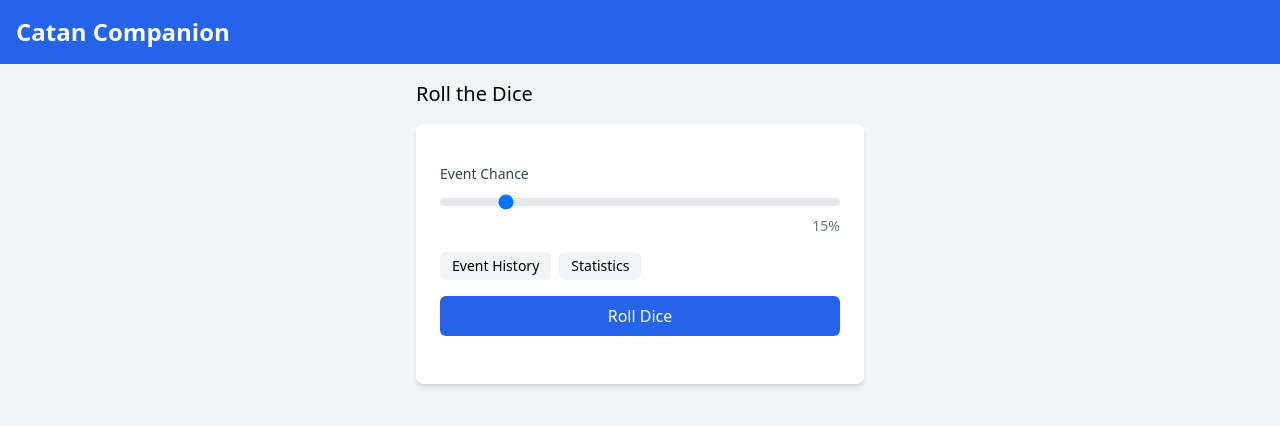
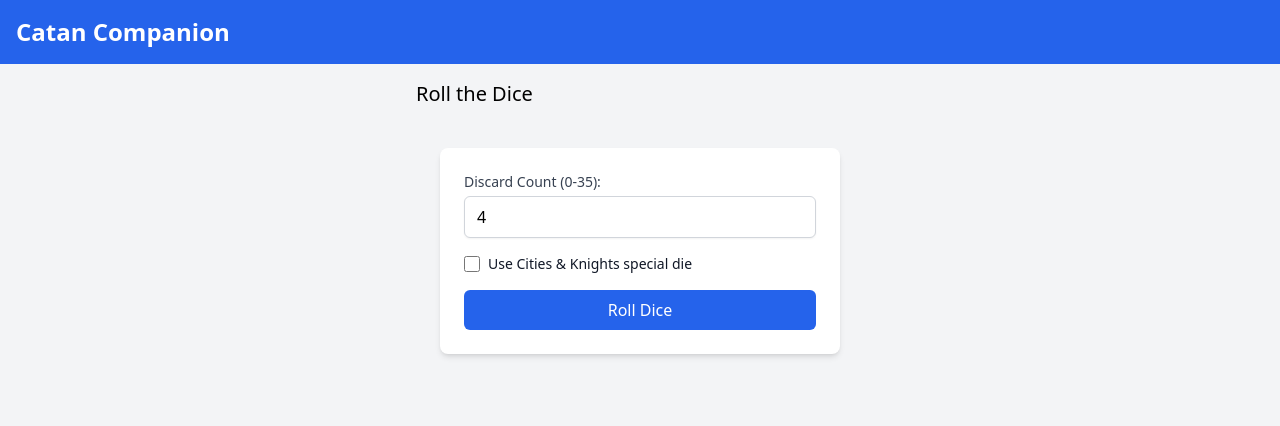
Before and after one commit to Moukt4r/catan-companion, a Next.js app: page / in a window 1280 px wide. Shown: the top 426 px of the page. Built offline with nearby package versions, Linux system fonts and the light colour scheme.

Commit message:
Complete DiceRoller integration with barbarian tracking

```diff
--- a/components/DiceRoller.tsx
+++ b/components/DiceRoller.tsx
@@ -1,26 +1,24 @@
 import React, { useState, useCallback } from 'react';
 import { DiceRoller as DiceRollerUtil } from '../utils/diceRoller';
 import { EventSystem } from '../utils/eventSystem';
+import { BarbarianTracker } from '../utils/barbarianTracker';
 import { DiceDisplay } from './DiceDisplay';
 import { EventDisplay } from './EventDisplay';
-import { EventHistory } from './EventHistory';
-import { EventStats } from './EventStats';
+import { BarbarianTrack } from './BarbarianTrack';
+import type { DiceRoll } from '../types/diceTypes';
 import type { GameEvent } from '../types/eventTypes';
-
-const AUTO_DISMISS_DURATION = 5000; // 5 seconds
 
 export const DiceRoller: React.FC = () => {
   const [diceRoller] = useState(() => new DiceRollerUtil());
   const [eventSystem] = useState(() => new EventSystem());
-  const [currentRoll, setCurrentRoll] = useState(null);
-  const [activeEvents, setActiveEvents] = useState<GameEvent[]>([]);
-  const [showHistory, setShowHistory] = useState(false);
-  const [showStats, setShowStats] = useState(false);
+  const [barbarianTracker] = useState(() => new BarbarianTracker());
+  const [currentRoll, setCurrentRoll] = useState<DiceRoll | null>(null);
+  const [currentEvent, setCurrentEvent] = useState<GameEvent | null>(null);
   const [discardCount, setDiscardCount] = useState(4);
   const [useSpecialDie, setUseSpecialDie] = useState(false);
   const [eventChance, setEventChance] = useState(15);
   const [isRolling, setIsRolling] = useState(false);
-  const [isDraggingChance, setIsDraggingChance] = useState(false);
+  const [barbarianState, setBarbarianState] = useState(() => barbarianTracker.getState());
 
   const handleRoll = useCallback(async () => {
     setIsRolling(true);
@@ -31,75 +29,90 @@
 
     const event = eventSystem.checkForEvent();
     if (event) {
-      setActiveEvents(prev => [...prev, event]);
+      setCurrentEvent(event);
+    }
+
+    // Advance barbarian track if special die shows barbarian
+    if (roll.specialDie === 'barbarian') {
+      barbarianTracker.advance();
+      setBarbarianState(barbarianTracker.getState());
     }
 
     setIsRolling(false);
-  }, [diceRoller, eventSystem]);
+  }, [diceRoller, eventSystem, barbarianTracker]);
 
-  const handleEventChanceChange = useCallback((event: React.ChangeEvent<HTMLInputElement>) => {
-    const newChance = parseInt(event.target.value, 10);
-    if (!isNaN(newChance) && newChance >= 0 && newChance <= 100) {
-      setEventChance(newChance);
-      eventSystem.setEventChance(newChance);
+  const handleBarbarianReset = useCallback(() => {
+    barbarianTracker.reset();
+    setBarbarianState(barbarianTracker.getState());
+  }, [barbarianTracker]);
+
+  const handleBarbarianMaxChange = useCallback((max: number) => {
+    barbarianTracker.setMaxProgress(max);
+    setBarbarianState(barbarianTracker.getState());
+  }, [barbarianTracker]);
+
+  const handleSpecialDieToggle = useCallback((event: React.ChangeEvent<HTMLInputElement>) => {
+    const newValue = event.target.checked;
+    setUseSpecialDie(newValue);
+    diceRoller.setUseSpecialDie(newValue);
+  }, [diceRoller]);
+
+  const handleDiscardChange = useCallback((event: React.ChangeEvent<HTMLInputElement>) => {
+    const newCount = parseInt(event.target.value, 10);
+    if (!isNaN(newCount) && newCount >= 0 && newCount < 36) {
+      setDiscardCount(newCount);
+      diceRoller.setDiscardCount(newCount);
     }
-  }, [eventSystem]);
+  }, [diceRoller]);
 
   return (
-    <div className="p-6 bg-white rounded-lg shadow-md">
-      {/* Active Events */}
-      <div className="space-y-2 mb-4">
-        {activeEvents.map(event => (
-          <EventDisplay
-            key={`${event.id}-${Date.now()}`}
-            event={event}
-            onClose={() => setActiveEvents(prev => prev.filter(e => e.id !== event.id))}
-            autoDismissAfter={AUTO_DISMISS_DURATION}
-          />
-        ))}
-      </div>
+    <div className="p-6 space-y-6">
+      {/* Barbarian Track */}
+      {useSpecialDie && (
+        <BarbarianTrack
+          state={barbarianState}
+          onReset={handleBarbarianReset}
+          onConfigureMax={handleBarbarianMaxChange}
+        />
+      )}
 
-      {/* Controls */}
-      <div className="mb-6 space-y-4">
-        <div>
-          <label htmlFor="eventChance" className="block text-sm font-medium text-gray-700 mb-1">
-            Event Chance
-          </label>
-          <div className="relative">
+      {/* Event Display */}
+      {currentEvent && (
+        <EventDisplay
+          event={currentEvent}
+          onClose={() => setCurrentEvent(null)}
+        />
+      )}
+
+      <div className="bg-white rounded-lg shadow-md p-6">
+        <div className="mb-4 space-y-4">
+          <div>
+            <label htmlFor="discardCount" className="block text-sm font-medium text-gray-700 mb-1">
+              Discard Count (0-35):
+            </label>
             <input
-              type="range"
-              id="eventChance"
+              type="number"
+              id="discardCount"
               min="0"
-              max="100"
-              value={eventChance}
-              onChange={handleEventChanceChange}
-              onMouseDown={() => setIsDraggingChance(true)}
-              onMouseUp={() => setIsDraggingChance(false)}
-              className="w-full h-2 bg-gray-200 rounded-lg appearance-none cursor-pointer"
+              max="35"
+              value={discardCount}
+              onChange={handleDiscardChange}
+              className="block w-full px-3 py-2 border border-gray-300 rounded-md shadow-sm focus:ring-blue-500 focus:border-blue-500"
             />
-            {isDraggingChance && (
-              <div className="absolute -top-8 left-1/2 transform -translate-x-1/2 bg-blue-600 text-white px-2 py-1 rounded text-sm">
-                {eventChance}%
-              </div>
-            )}
           </div>
-          <div className="mt-1 text-sm text-gray-500 text-right">{eventChance}%</div>
-        </div>
 
-        {/* Action buttons */}
-        <div className="flex space-x-2">
-          <button
-            onClick={() => setShowHistory(prev => !prev)}
-            className="px-3 py-1 text-sm bg-gray-100 hover:bg-gray-200 rounded-md transition-colors"
-          >
-            Event History
-          </button>
-          <button
-            onClick={() => setShowStats(prev => !prev)}
-            className="px-3 py-1 text-sm bg-gray-100 hover:bg-gray-200 rounded-md transition-colors"
-          >
-            Statistics
-          </button>
+          <div className="flex items-center">
+            <input
+              type="checkbox"
+              id="useSpecialDie"
+              checked={useSpecialDie}
+              onChange={handleSpecialDieToggle}
+              className="h-4 w-4 text-blue-600 focus:ring-blue-500 border-gray-300 rounded"
+            />
+            <label htmlFor="useSpecialDie" className="ml-2 block text-sm text-gray-900">
+              Use Cities & Knights special die
+            </label>
+          </div>
         </div>
 
         <button
@@ -110,28 +123,14 @@
         >
           {isRolling ? 'Rolling...' : 'Roll Dice'}
         </button>
+
+        {currentRoll && (
+          <DiceDisplay
+            roll={currentRoll}
+            isRolling={isRolling}
+          />
+        )}
       </div>
-
-      {/* Event History Modal */}
-      {showHistory && (
-        <EventHistory
-          history={eventSystem.getHistory()}
-          onClose={() => setShowHistory(false)}
-        />
-      )}
-
-      {/* Event Stats Modal */}
-      {showStats && (
-        <EventStats
-          events={eventSystem.getAllEvents()}
-          onClose={() => setShowStats(false)}
-        />
-      )}
-
-      {/* Current Roll Display */}
-      {currentRoll && (
-        <DiceDisplay roll={currentRoll} isRolling={isRolling} />
-      )}
     </div>
   );
 };
```
